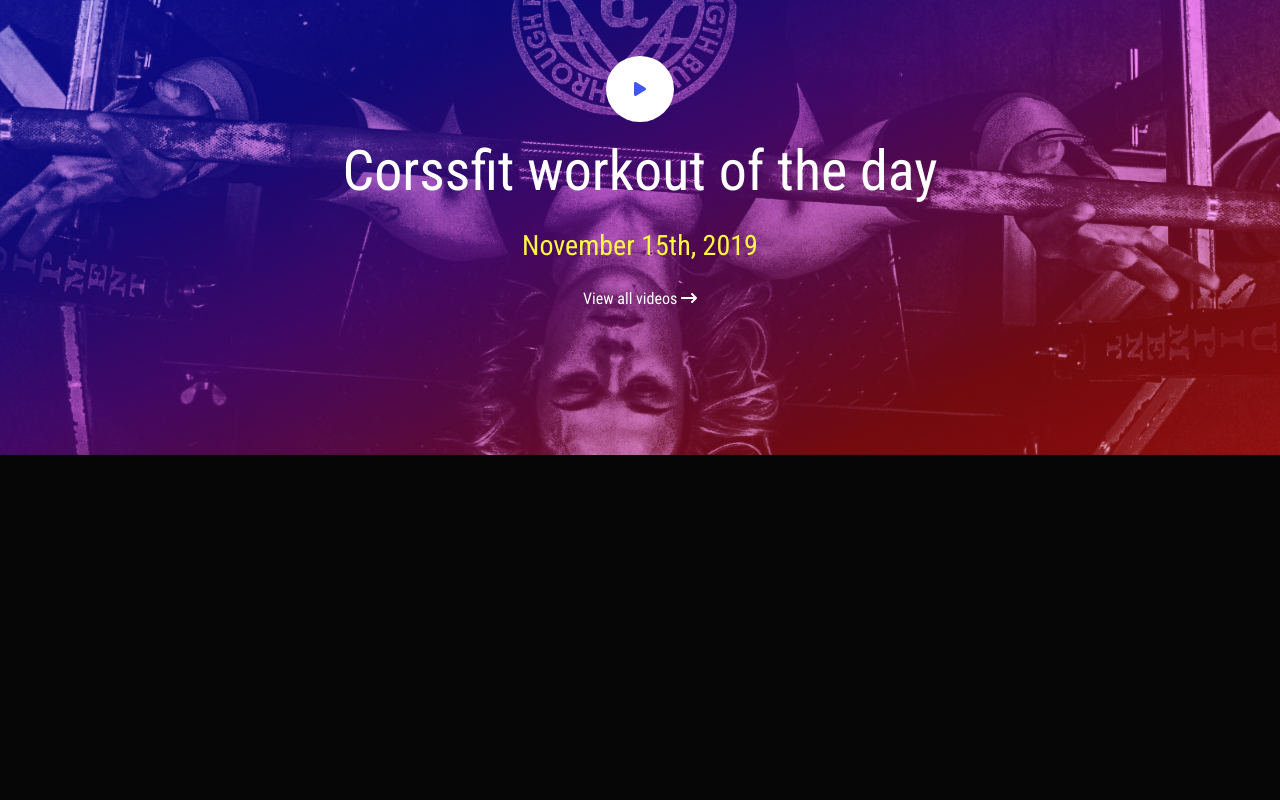
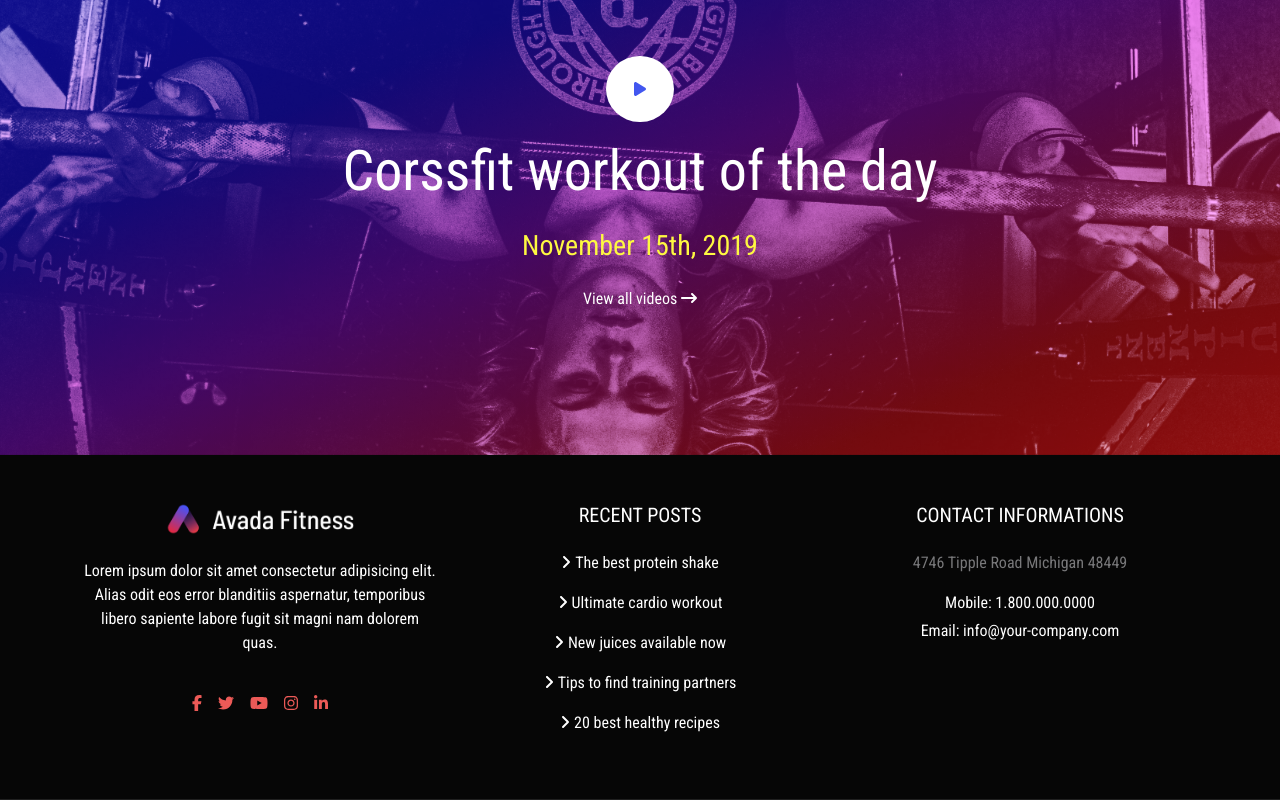
Before and after one commit to luca-macedone/proj-html-vuejs, a Vue app: page / in a window 1280 px wide. Shown: the part 5420-6220 px from the top of the page. Before the commit the page ends 5875 px from the top, so only its background shows below. Built offline with nearby package versions, Linux system fonts and the light colour scheme.

Commit message:
add footer top

```diff
--- a/src/assets/sass/partials/_appFooter.scss
+++ b/src/assets/sass/partials/_appFooter.scss
@@ -0,0 +1,5 @@
+@use './variables' as *;
+
+.border-bottom {
+    border-color: #202020 !important;
+}
--- /dev/null
+++ b/src/assets/sass/partials/_appFooterTop.scss
@@ -0,0 +1,23 @@
+@use './variables' as *;
+
+#app-footer-top {
+    color: $s-color-light;
+
+    #socials {
+        color: $s-color-secondary;
+    }
+
+    #footer-latest-articles {
+        .article {
+            color: $s-color-light;
+        }
+    }
+
+    #footer-contacts {
+        #footer-contacts-location {
+            color: $s-color-muted;
+        }
+    }
+
+
+}
--- a/src/components/AppFooter.vue
+++ b/src/components/AppFooter.vue
@@ -1,20 +1,20 @@
 <template>
     <div>
+        <AppFooterTop class="border-bottom" />
 
     </div>
 </template>
 
 <script>
-    export default {
-        name: 'AppFooter',
-        data(){
-            return {
-
-            }
-        },
+import AppFooterTop from './AppFooterTop.vue';
+export default {
+    name: 'AppFooter',
+    components: {
+        AppFooterTop,
     }
+}
 </script>
 
 <style lang="scss" scoped>
-    @use '../assets/sass/partials/appFooter' as *;
+@use '../assets/sass/partials/appFooter' as *;
 </style>
--- /dev/null
+++ b/src/components/AppFooterTop.vue
@@ -0,0 +1,104 @@
+<template>
+    <div class="py-5" id="app-footer-top">
+        <div class="container">
+            <div class="row">
+                <div class="col-12 col-lg-4 d-flex flex-column align-items-center gap-4">
+                    <img height="32" :src="state.getImageUrl('logo-2x.png')" class="" alt="Avada Logo">
+                    <p class="text-center">
+                        Lorem ipsum dolor sit amet consectetur adipisicing elit. Alias odit eos error blanditiis aspernatur, temporibus libero sapiente labore fugit sit magni nam dolorem quas.
+                    </p>
+                    <div class="d-flex align-items-center justify-content-center gap-3" id="socials">
+                        <font-awesome-icon :icon="'fa-brands ' + social.icon_name" v-for="social in socials"/>
+                    </div>
+                </div>
+                <div class="col-12 col-lg-4 d-flex flex-column align-items-center gap-4">
+                    <ul class="list-unstyled d-flex flex-column align-items-center gap-3" id="footer-latest-articles">
+                        <li>
+                            <h5 class="text-uppercase">Recent posts</h5>
+                        </li>
+                        <li v-for="post in recentPostList">
+                            <font-awesome-icon class="me-1" icon="fa-solid fa-angle-right" />
+                            <a class="text-decoration-none article" :href="post.link_href">{{ post.link_text }}</a>
+                        </li>
+                    </ul>
+                </div>
+                <div class="col-12 col-lg-4 d-flex flex-column align-items-center" id="footer-contacts">
+                    <h5 class="text-uppercase">Contact informations</h5>
+                    <span class="my-3" id="footer-contacts-location">{{ contacts.location }}</span>
+                    <span class="mb-1">Mobile: {{ contacts.mobile }}</span>
+                    <span>Email: {{ contacts.mail }}</span>
+                </div>
+            </div>
+        </div>
+    </div>
+</template>
+
+<script>
+import {state} from '../state.js';
+    export default {
+        name: 'AppFooterTop',
+        data() {
+        return {
+            state,
+            recentPostList: [
+                {
+                    link_text: 'The best protein shake',
+                    link_href: '#',
+                },
+                {
+                    link_text: 'Ultimate cardio workout',
+                    link_href: '#',
+                },
+                {
+                    link_text: 'New juices available now',
+                    link_href: '#',
+                },
+                {
+                    link_text: 'Tips to find training partners',
+                    link_href: '#',
+                },
+                {
+                    link_text: '20 best healthy recipes',
+                    link_href: '#',
+                },
+            ],
+            socials: [
+                {
+                    social_name: 'Facebook',
+                    icon_name: 'fa-facebook-f',
+                    href: '#',
+                },
+                {
+                    social_name: 'Twitter',
+                    icon_name: 'fa-twitter',
+                    href: '#',
+                },
+                {
+                    social_name: 'YouTube',
+                    icon_name: 'fa-youtube',
+                    href: '#',
+                },
+                {
+                    social_name: 'Instagram',
+                    icon_name: 'fa-instagram',
+                    href: '#',
+                },
+                {
+                    social_name: 'LinkedIn',
+                    icon_name: 'fa-linkedin-in',
+                    href: '#',
+                },
+            ],
+            contacts: {
+                location: '4746 Tipple Road Michigan 48449',
+                mobile: '1.800.000.0000',
+                mail: 'info@your-company.com',
+            },
+        }
+    },
+    }
+</script>
+
+<style lang="scss" scoped>
+    @use '../assets/sass/partials/appFooterTop' as *;
+</style>
--- a/src/components/AppMain.vue
+++ b/src/components/AppMain.vue
@@ -9,6 +9,7 @@
         <BuyProductBanner />
         <SponsorList />
         <FeaturedVideo />
+        <AppFooter />
     </div>
 </template>
 
@@ -22,6 +23,7 @@ import LatestArticles from './LatestArticles.vue';
 import BuyProductBanner from './BuyProductBanner.vue';
 import SponsorList from './SponsorList.vue';
 import FeaturedVideo from './FeaturedVideo.vue';
+import AppFooter from './AppFooter.vue';
 
 export default {
     name: 'AppMain',
@@ -35,6 +37,7 @@ export default {
         BuyProductBanner,
         SponsorList,
         FeaturedVideo,
+        AppFooter,
 
     }
 }
--- a/src/main.js
+++ b/src/main.js
@@ -2,10 +2,10 @@ import { createApp } from 'vue'
 import '/node_modules/bootstrap/dist/js/bootstrap.js'
 import { library } from '@fortawesome/fontawesome-svg-core'
 import { faCartShopping, faMagnifyingGlass, faArrowRight, faArrowRightLong, faAngleUp, faAngleRight, faPlay } from '@fortawesome/free-solid-svg-icons'
-import { faYoutube } from '@fortawesome/free-brands-svg-icons'
+import { faYoutube, faLinkedinIn, faFacebookF, faInstagram, faTwitter } from '@fortawesome/free-brands-svg-icons'
 import { FontAwesomeIcon } from '@fortawesome/vue-fontawesome'
 import App from './App.vue'
 
-library.add(faMagnifyingGlass, faCartShopping, faYoutube, faArrowRight, faAngleUp, faAngleRight, faPlay, faArrowRightLong,);
+library.add(faMagnifyingGlass, faCartShopping, faYoutube, faArrowRight, faAngleUp, faAngleRight, faPlay, faArrowRightLong, faFacebookF, faLinkedinIn, faInstagram, faTwitter);
 
 createApp(App).component('font-awesome-icon', FontAwesomeIcon).mount('#app')
```
